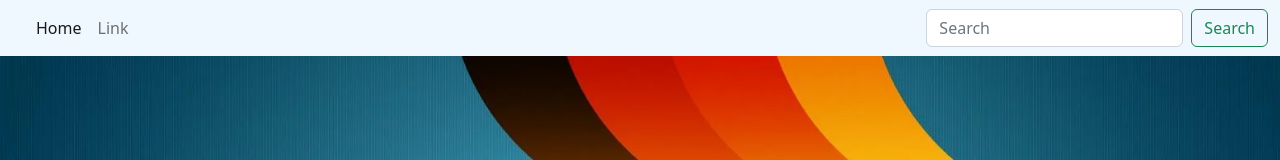
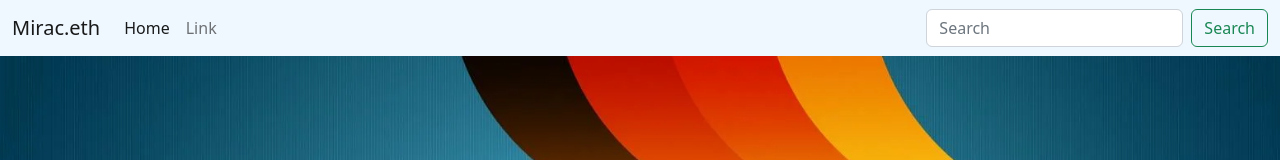
Before and after one commit to placeparks/portfolio, a Next.js app: page / in a window 1280 px wide. Shown: the top 160 px of the page. Built offline with nearby package versions, Linux system fonts and the light colour scheme.

Commit message:
Update Navbar.js

```diff
--- a/Components/Navbar.js
+++ b/Components/Navbar.js
@@ -1,12 +1,12 @@
 import React from 'react';
 
-export default function Navbar (props) {
+export default function Navbar () {
    return (
       <div>
 
         <nav className="navbar navbar-expand-lg bg-body-tertiary">
   <div className="container-fluid">
-    <a className="navbar-brand" href="#">{props.title}</a>
+    <a className="navbar-brand" href="#">Mirac.eth</a>
     <button className="navbar-toggler" type="button" data-bs-toggle="collapse" data-bs-target="#navbarSupportedContent" aria-controls="navbarSupportedContent" aria-expanded="false" aria-label="Toggle navigation">
       <span className="navbar-toggler-icon"></span>
     </button>
```
